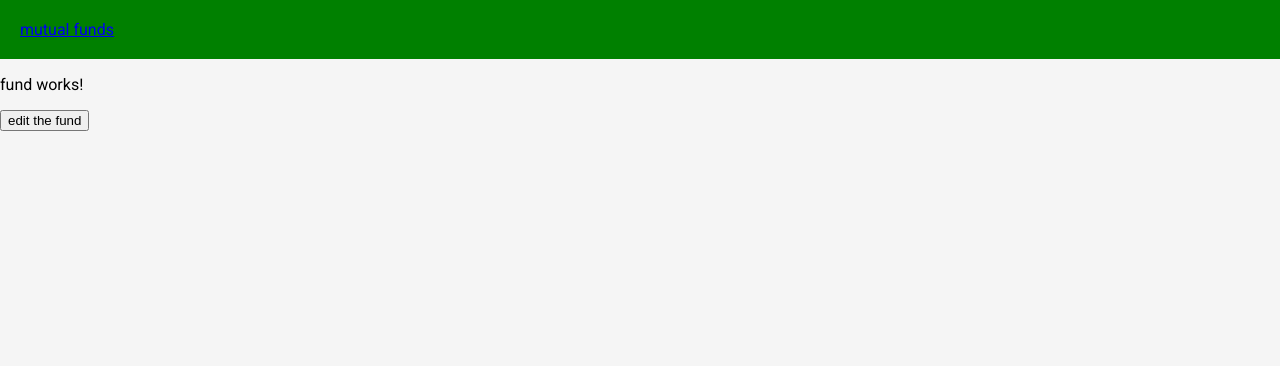
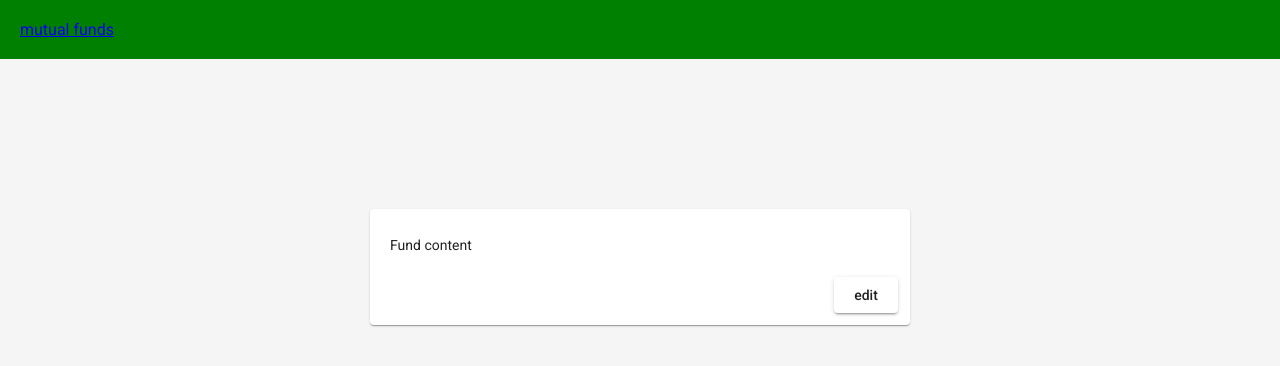
Before and after one commit to CodyBonsma/MutualFunds, an Angular app: page /funds/1 in a window 1280 px wide. Shown: the top 366 px of the page. Built offline with nearby package versions, Linux system fonts and the light colour scheme; no server answers.

Commit message:
adding card for single fund

```diff
--- a/src/app/app.module.ts
+++ b/src/app/app.module.ts
@@ -10,7 +10,8 @@ import { ReactiveFormsModule } from '@angular/forms';
 import { MatGridListModule } from '@angular/material/grid-list';
 import { MatInputModule } from '@angular/material/input';
 import { MatTableModule } from '@angular/material/table';
-import {MatIconModule} from '@angular/material/icon';
+import { MatIconModule } from '@angular/material/icon';
+import { MatCardModule } from '@angular/material/card';
 
 import { FormsModule } from '@angular/forms';
 import { AppRoutingModule } from './app-routing.module';
@@ -46,6 +47,7 @@ import { MatFormFieldModule } from '@angular/material/form-field';
     MatFormFieldModule,
     MatTableModule,
     MatIconModule,
+    MatCardModule,
   ],
   providers: [],
   bootstrap: [AppComponent],
--- a/src/app/fund/fund.component.html
+++ b/src/app/fund/fund.component.html
@@ -1,7 +1,18 @@
-<p>fund works!</p>
+<!-- <p>fund works!</p>
 
 <p>{{fund.name}}</p>
 
 <p>{{fund.id}}</p>
 
-<button (click)="edit()">edit the fund</button>
+<button (click)="edit()">edit the fund</button> -->
+
+<mat-card class="fund-card">
+    <mat-card-title>{{fund.name}}</mat-card-title>
+    <mat-card-content>
+        Fund content
+    </mat-card-content>
+    <mat-card-actions align="end">
+        <button mat-raised-button>edit</button>
+        <!-- <button mat-button></button> -->
+    </mat-card-actions>
+</mat-card>
--- a/src/app/fund/fund.component.scss
+++ b/src/app/fund/fund.component.scss
@@ -0,0 +1,10 @@
+.fund-card {
+    width: 500px;
+    position: relative;
+    // text-align: center;
+    left: 50%;
+    top: 50%;
+    margin-top: 100px;
+    transform: translate(-50%, -50%);
+    padding: 20px;
+}
--- a/src/app/funds/funds.component.ts
+++ b/src/app/funds/funds.component.ts
@@ -32,12 +32,12 @@ export class FundsComponent implements OnInit {
     })
   }
 
-  openDialog(){
+  openDialog(): void{
     const dialogConfig = new MatDialogConfig();
     // dialogConfig.disableClose = true;
     dialogConfig.autoFocus = true;
     dialogConfig.width = "60%";
-    this.dialog.open(AddFundComponent, dialogConfig);
+    this.dialog.open(AddFundComponent, {autoFocus: true, width: "60%", data: null});
   }
 
   deleteFund(data: number){
```
